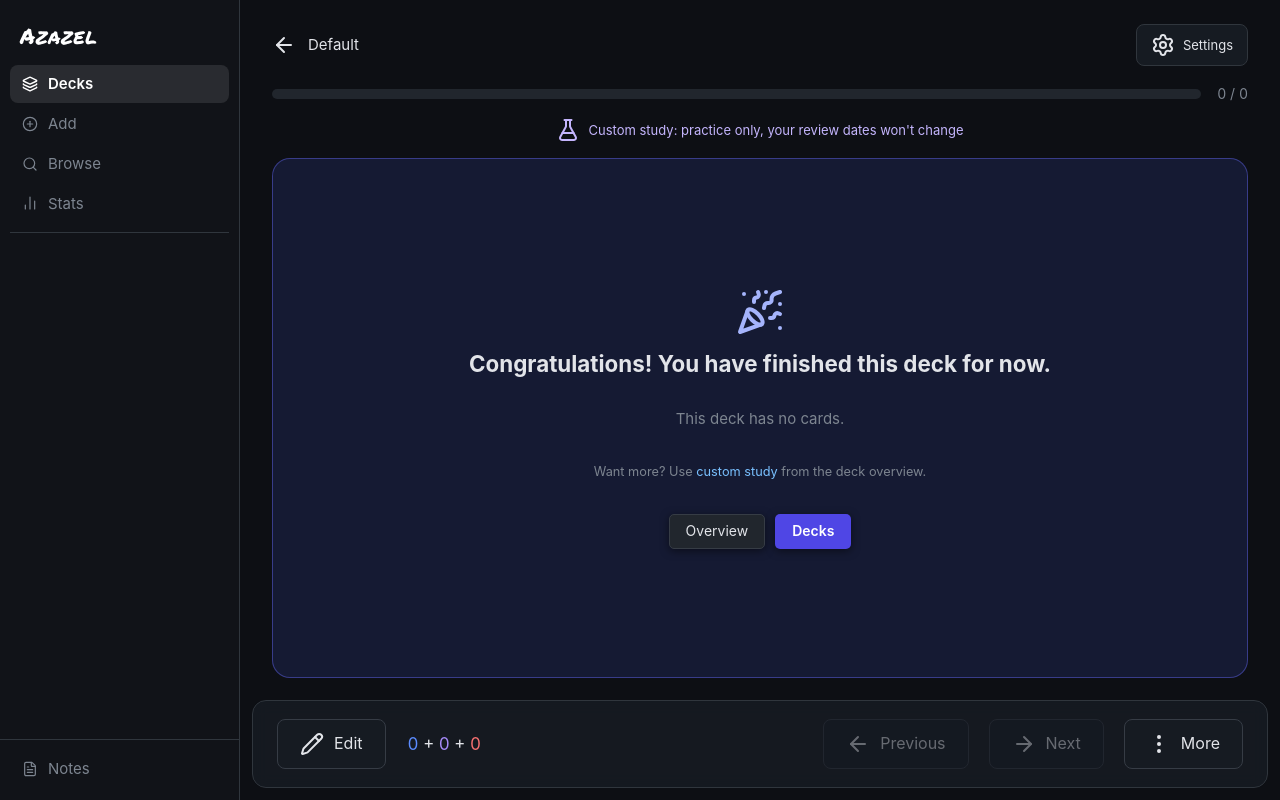
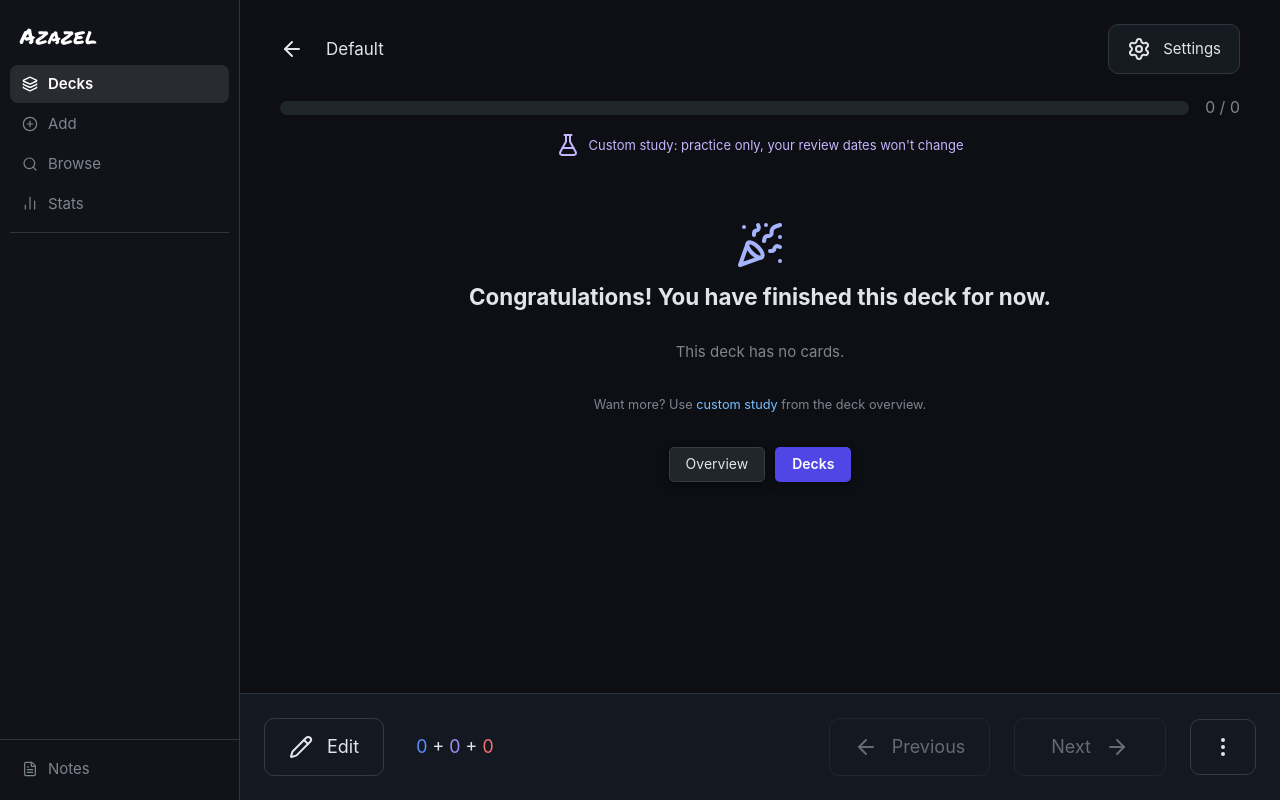
Before and after one commit to Nishanth-Siraj/my-notes-app, a FastAPI app: page /quiz/review?deck=Default&all=1 in a window 1280 px wide. Run offline with FastAPI, Linux system fonts and the light colour scheme; data that the repository does not hold is empty; some libraries are stand-ins or nearby versions.

Commit message:
Study screen desktop: borderless card, docked bar, green Next
Co-Authored-By: Claude Opus 5.5 <noreply@anthropic.com>

```diff
--- a/notes_app/static/anki.css
+++ b/notes_app/static/anki.css
@@ -954,3 +954,48 @@ body.reviewer .anki-main.with-bottombar { padding-bottom: 150px; }
   body.reviewer .anki-main.with-bottombar { padding-bottom: 320px; }
 }
 @media (max-width: 768px) { .rv-bar .show-answer { display: flex; margin: 0 auto; } .rv-bar .show-answer[hidden] { display: none; } }
+
+/* ---------- reviewer: desktop v2 ---------- */
+@media (min-width: 769px) {
+  body.reviewer .anki-main { padding: 24px 40px 0; }
+  .rv-top, .rv-progress-row { max-width: none; }
+  .rv-top { margin-bottom: 22px; }
+  .rv-back { font-size: 17px; gap: 22px; }
+  .rv-back i { width: 22px; height: 22px; color: var(--fg); }
+  .rv-settings { padding: 12px 18px; font-size: 15px; border-radius: 10px; gap: 12px; }
+  .rv-settings i { width: 22px; height: 22px; }
+  .rv-progress { height: 14px; }
+  .rv-progress-fill { background: #2f5bff; }
+  .rv-progress-txt { font-size: 16px; }
+
+  .rv-card { background: transparent; border: 0; box-shadow: none; min-height: 0; max-width: 1180px; }
+  .rv-star, .rv-hint, .rv-hint[hidden] { display: none; }
+  .rv-card-body { padding: 56px 0 24px; }
+  .rv-card #question { font-size: 32px; font-weight: 400; line-height: 1.45; }
+  .rv-card .card-content p { max-width: 780px; margin-left: auto; margin-right: auto; }
+  .rv-card .card-content img { display: block; margin: 40px auto 8px; max-width: 100%; max-height: 52vh; border-radius: 14px; border: 1px solid #2c3a5c; }
+
+  .rv-bar.bottombar {
+    left: var(--sb-width); right: 0; bottom: 0;
+    background: #141821; backdrop-filter: none;
+    border: 0; border-top: 1px solid var(--border); border-radius: 0;
+    padding: 24px;
+  }
+  .rv-btn, .rv-bar details.menu > summary { padding: 15px 24px; font-size: 18px; gap: 14px; border-radius: 10px; background: transparent; border-color: #343b48; }
+  .rv-btn span { display: inline; }
+  .rv-btn i { width: 24px; height: 24px; }
+  .rv-bar .bar-right { gap: 24px; }
+  .rv-bar #more > summary { padding: 15px 20px; }
+  .rv-bar #more > summary span { display: none; }
+  .rv-bar .counts { font-size: 18px; margin-left: 10px; }
+
+  .rv-bar .show-answer { background: #e6e9f0; color: #111827; font-weight: 500; font-size: 18px; padding: 16px 30px; border-radius: 10px; gap: 16px; }
+  .rv-bar .show-answer i { width: 26px; height: 26px; }
+  .rv-bar .show-answer:hover { background: #fff; }
+
+  .rv-bar #btn-next { flex-direction: row-reverse; padding: 15px 36px; }
+  .rv-bar #btn-next:not(:disabled) { background: #5fd3a3; color: #0b2e22; border-color: transparent; }
+  .rv-bar #btn-next:not(:disabled):hover { background: #74e0b3; }
+
+  body.reviewer .anki-main.with-bottombar { padding-bottom: 150px; }
+}
--- a/notes_app/templates/anki_base.html
+++ b/notes_app/templates/anki_base.html
@@ -17,7 +17,7 @@
   <link rel="stylesheet" href="https://fonts.googleapis.com/css2?family=Permanent+Marker&display=swap">
   <link rel="stylesheet" href="https://cdnjs.cloudflare.com/ajax/libs/KaTeX/0.16.11/katex.min.css">
   <link rel="stylesheet" href="https://cdnjs.cloudflare.com/ajax/libs/highlight.js/11.9.0/styles/github-dark.min.css">
-  <link rel="stylesheet" href="{{ url_for('static', path='anki.css') }}?v=17">
+  <link rel="stylesheet" href="{{ url_for('static', path='anki.css') }}?v=18">
 </head>
 <body class="anki {% block bodyclass %}{% endblock %}">
 
```
